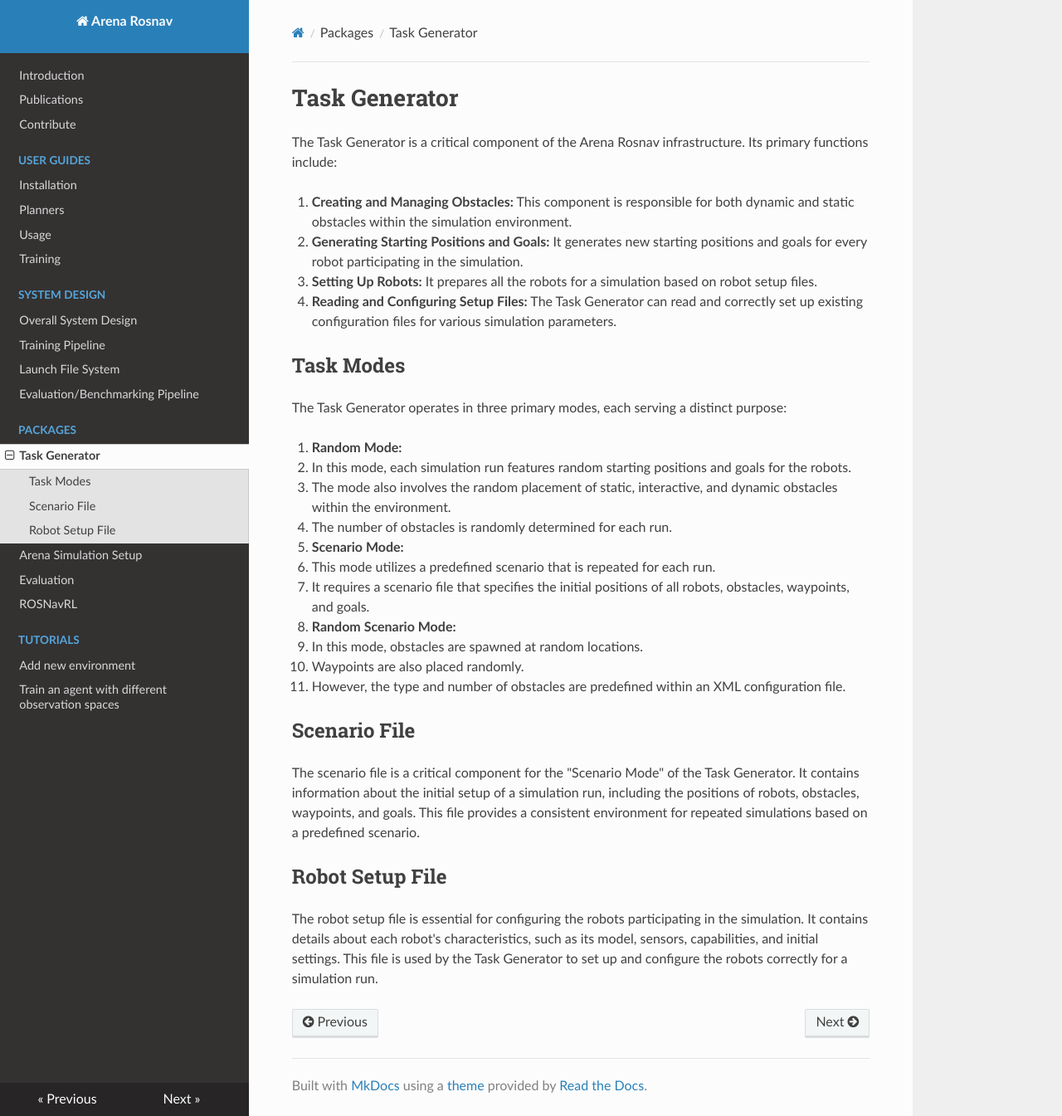
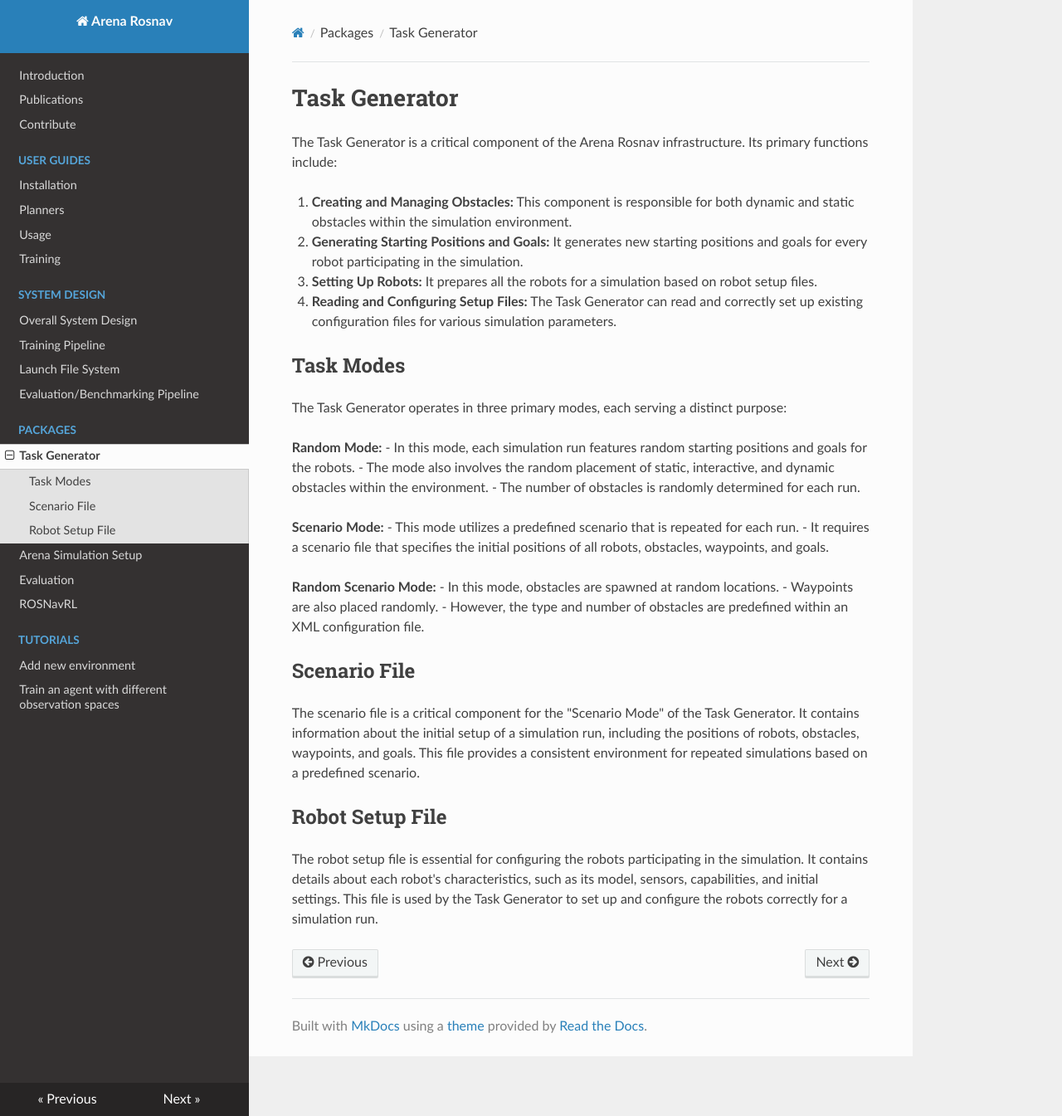
Before and after one commit to Arena-Rosnav/.github, an MkDocs documentation site: the page built from docs/packages/task_generator.md, in a window 1280 px wide and 1345 px high. Shown: the whole window at 83% size. Built offline with MkDocs 1.6.1, drawn with Linux system fonts in a browser that asks for light colours; nearby versions of some CDN libraries; comment, search, counter and statistics services are not loaded; part of the change alters nothing that is shown.

```diff
--- a/docs/packages/task_generator.md
+++ b/docs/packages/task_generator.md
@@ -14,16 +14,16 @@ The Task Generator is a critical component of the Arena Rosnav infrastructure. I
 
 The Task Generator operates in three primary modes, each serving a distinct purpose:
 
-1. **Random Mode:**
+**Random Mode:**
    - In this mode, each simulation run features random starting positions and goals for the robots.
    - The mode also involves the random placement of static, interactive, and dynamic obstacles within the environment.
    - The number of obstacles is randomly determined for each run.
 
-2. **Scenario Mode:**
+ **Scenario Mode:**
    - This mode utilizes a predefined scenario that is repeated for each run.
    - It requires a scenario file that specifies the initial positions of all robots, obstacles, waypoints, and goals.
 
-3. **Random Scenario Mode:**
+**Random Scenario Mode:**
    - In this mode, obstacles are spawned at random locations.
    - Waypoints are also placed randomly.
    - However, the type and number of obstacles are predefined within an XML configuration file.
```
